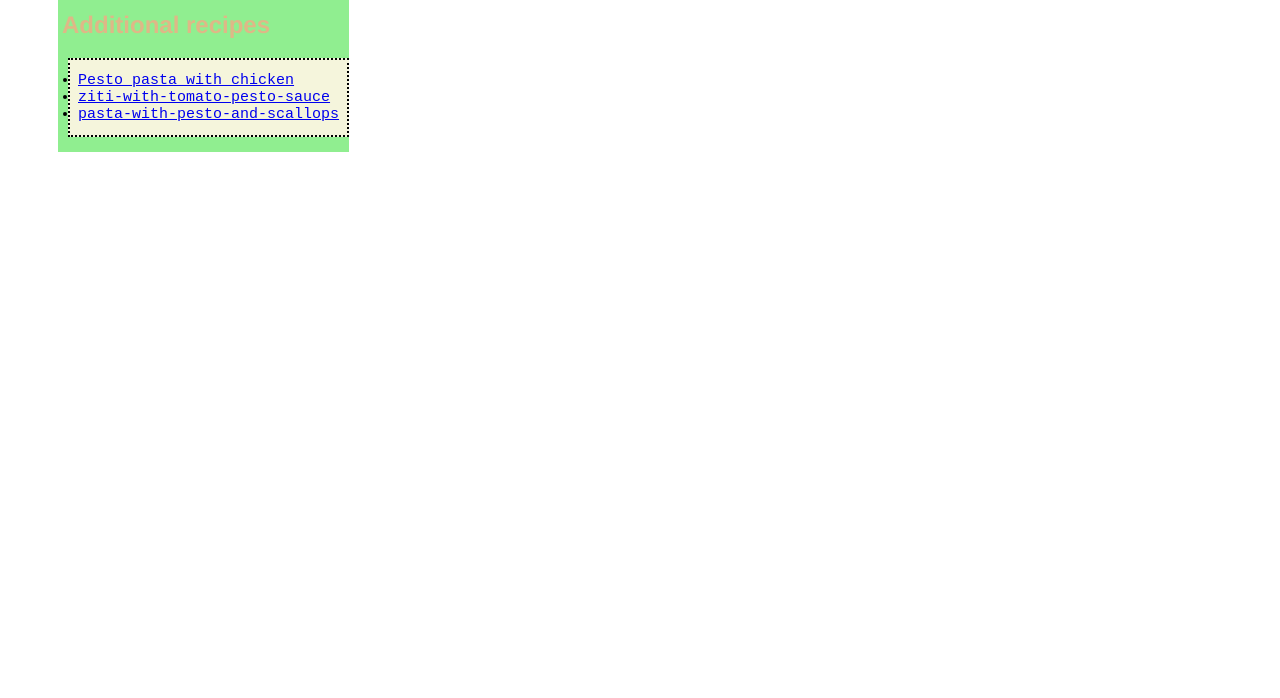
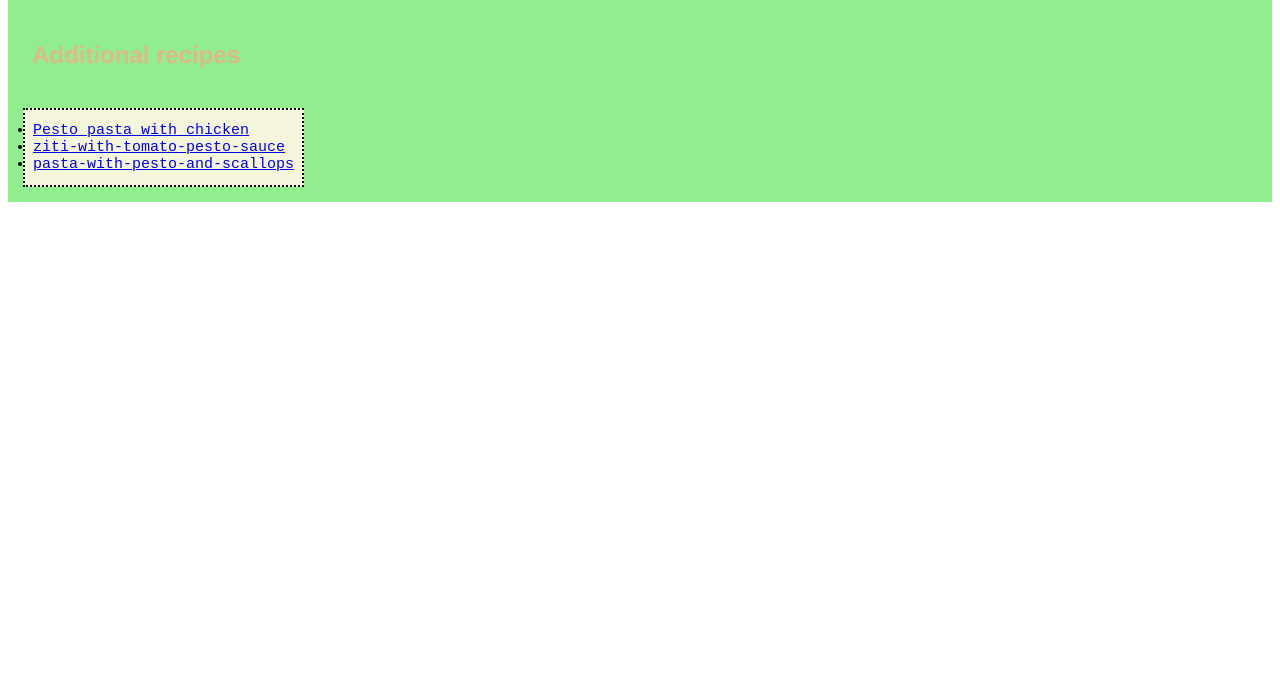
Before and after one commit to pacokui/odin-recipes, a plain HTML site: page index.html in a window 1280 px wide. Shown: the part 102-800 px from the top of the page. Drawn offline with Linux system fonts and the light colour scheme.

Commit message:
styled the index page

```diff
--- a/styles/styles.css
+++ b/styles/styles.css
@@ -47,9 +47,6 @@
 .page {
     background-color: lightgreen;
     margin: auto;
-    display: inline-block;
-    border: 5px black;
-    margin-left: 50px;
    }
 
 .links {
@@ -58,13 +55,13 @@
     font-family: 'Courier New', Courier, monospace;
     border: 2px dotted;
     background-color: beige;
-    margin-left: 10px;
+    margin-left: 15px;
     display: inline-block;
 }
 
 .head2 {
     display: block;
-    margin: auto;
+    margin-left: 20px;
     padding: 4px;
     border: 6px;
     font-family: 'Franklin Gothic Medium', 'Arial Narrow', Arial, sans-serif;
@@ -74,6 +71,7 @@
 .link2 {
     display: inline-block;
     margin: 10px;
+    margin-bottom: 20px;
     border: 10px lightgray dotted;
     font-size: 15px;
     font-family: 'Lucida Sans', 'Lucida Sans Regular', 'Lucida Grande', 'Lucida Sans Unicode', Geneva, Verdana, sans-serif;
@@ -87,3 +85,7 @@
     margin: auto;
 
 }
+
+.body {
+    background-color: grey;
+}
```
